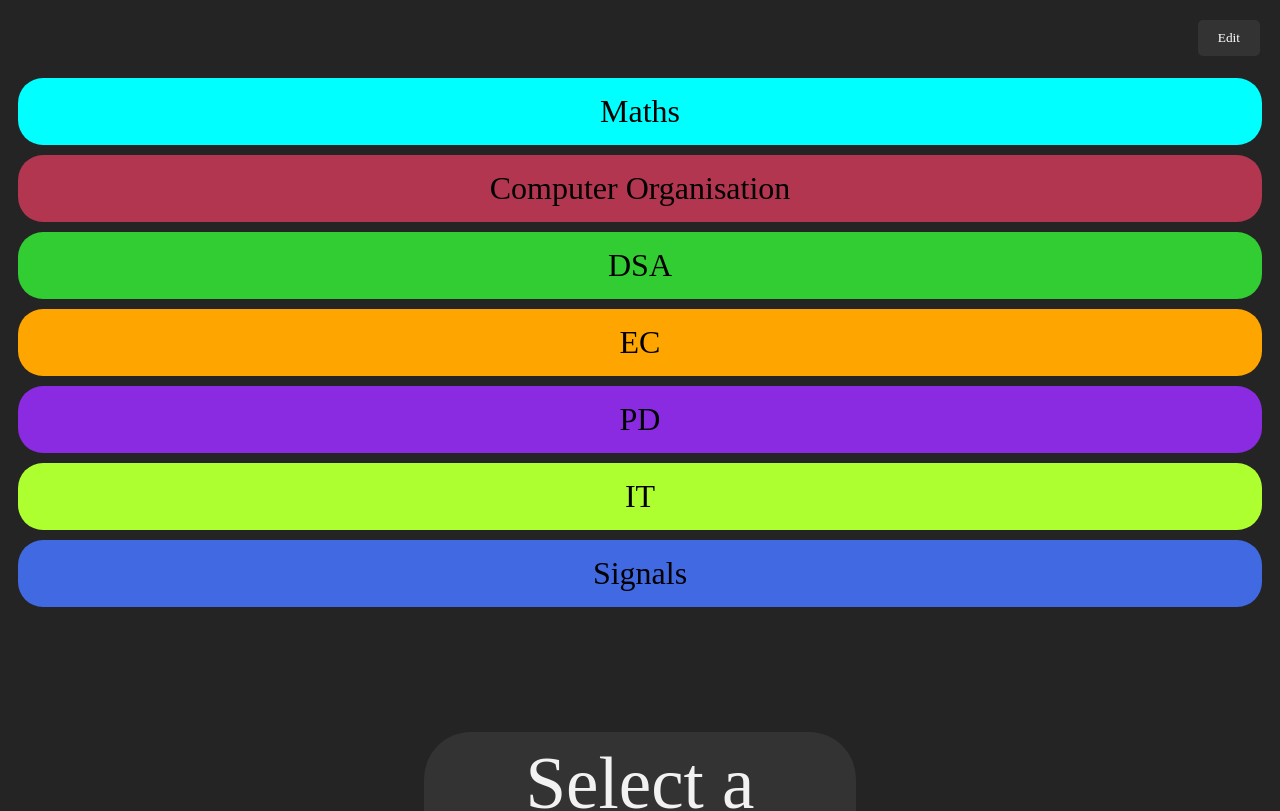
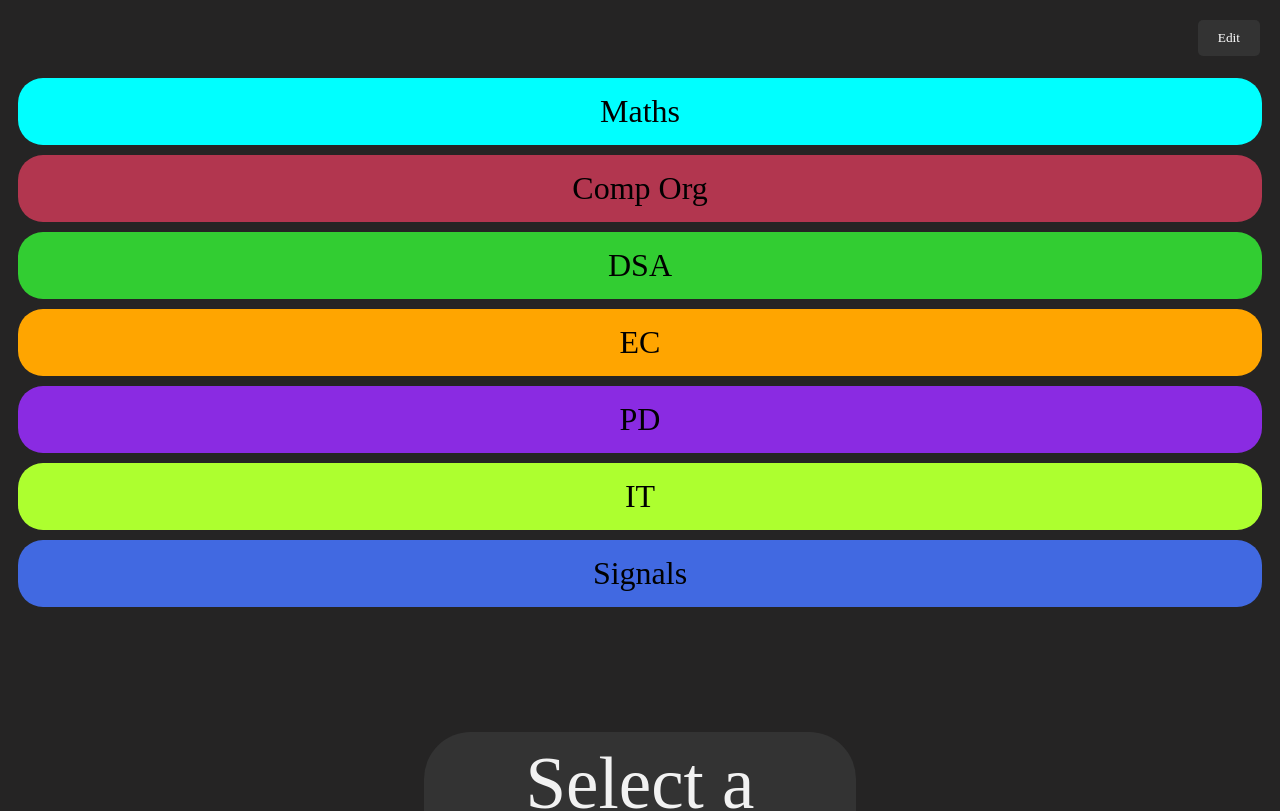
Before and after one commit to mathew2103/Bunkialo, a React (Vite) app: page / in a window 1280 px wide. Shown: the top 811 px of the page. Built offline with nearby package versions, Linux system fonts and the light colour scheme; a web font is replaced by a local one.

Commit message:
fixed comp org

```diff
--- a/src/settings.js
+++ b/src/settings.js
@@ -1,6 +1,6 @@
 export const defaultSubjectConfig = {
   S1: { name: "Maths", subject_credit: 4, color: "cyan" },
-  S2: { name: "Computer Organisation", subject_credit: 4, color: "rgb(178, 54, 79)" },
+  S2: { name: "Comp Org", subject_credit: 4, color: "rgb(178, 54, 79)" },
   S3: { name: "DSA", subject_credit: 5, color: "limegreen" },
   S4: { name: "EC", subject_credit: 5, color: "orange" },
   S5: { name: "PD", subject_credit: 1, color: "blueviolet" },
```
